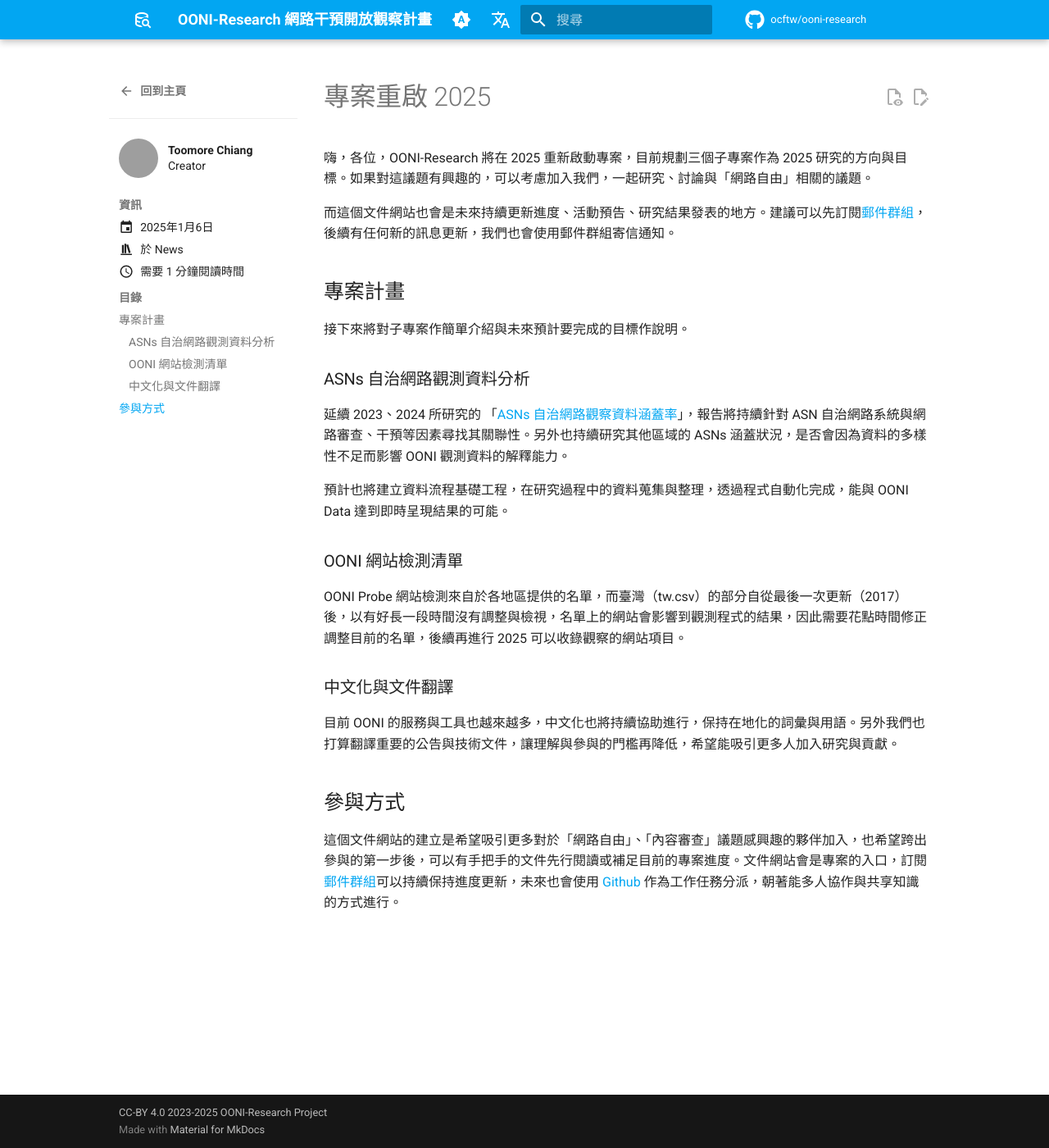
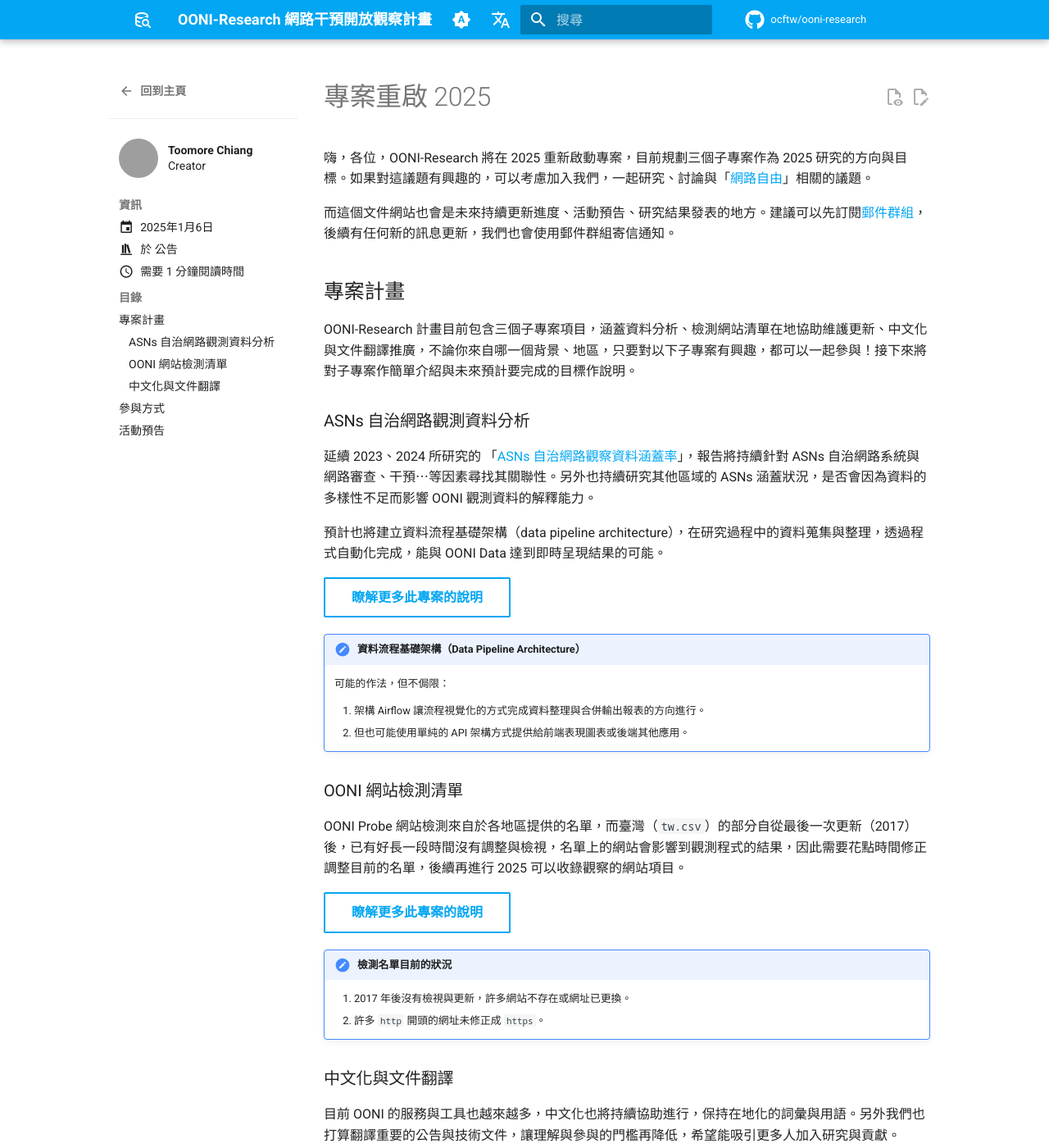
Before and after one commit to ocftw/ooni-research, an MkDocs documentation site: the page built from docs/zh-TW/blog/posts/hello-world.md, in a window 1280 px wide and 1400 px high. Shown: the whole window at 82% size. Built offline with MkDocs 1.6.1 and Material for MkDocs 9.7.7, drawn with Linux system fonts in a browser that asks for light colours; plug-ins that fetch from the network failed and are left out; comment, search, counter and statistics services are not loaded; some of the changed text lies outside the part shown; grey boxes are pictures that could not be loaded.

Commit message:
Update contents
Signed-off-by: Toomore Chiang <toomore0929@gmail.com>

```diff
--- a/docs/overrides/partials/languages/zh-TW.html
+++ b/docs/overrides/partials/languages/zh-TW.html
@@ -30,7 +30,7 @@
   "blog.archive": "封存",
   "blog.categories": "分類",
   "blog.categories.in": "於",
-  "blog.continue": "繼續閱讀",
+  "blog.continue": "（請繼續閱讀→）",
   "blog.draft": "草稿",
   "blog.index": "回到主頁",
   "blog.meta": "資訊",
--- a/docs/zh-TW/blog/posts/hello-world.md
+++ b/docs/zh-TW/blog/posts/hello-world.md
@@ -3,12 +3,12 @@
 authors:
     - toomore
 categories:
-    - News
+    - 公告
 ---
 
 # 專案重啟 2025
 
-嗨，各位，OONI-Research 將在 2025 重新啟動專案，目前規劃三個子專案作為 2025 研究的方向與目標。如果對這議題有興趣的，可以考慮加入我們，一起研究、討論與「網路自由」相關的議題。
+嗨，各位，OONI-Research 將在 2025 重新啟動專案，目前規劃三個子專案作為 2025 研究的方向與目標。如果對這議題有興趣的，可以考慮加入我們，一起研究、討論與「[網路自由](../../internet-freedom-matter.md){target="_blank"}」相關的議題。
 
 而這個文件網站也會是未來持續更新進度、活動預告、研究結果發表的地方。建議可以先訂閱[郵件群組](https://groups.google.com/g/ocftw-ooni-research){target="_blank"}，後續有任何新的訊息更新，我們也會使用郵件群組寄信通知。
 
@@ -16,22 +16,48 @@
 
 ## 專案計畫
 
-接下來將對子專案作簡單介紹與未來預計要完成的目標作說明。
+OONI-Research 計畫目前包含三個子專案項目，涵蓋資料分析、檢測網站清單在地協助維護更新、中文化與文件翻譯推廣，不論你來自哪一個背景、地區，只要對以下子專案有興趣，都可以一起參與！接下來將對子專案作簡單介紹與未來預計要完成的目標作說明。
 
 ### ASNs 自治網路觀測資料分析
 
-延續 2023、2024 所研究的 「[ASNs 自治網路觀察資料涵蓋率](https://ocf.tw/p/ooni/report/202312.html){target="_blank"}」，報告將持續針對 ASN 自治網路系統與網路審查、干預等因素尋找其關聯性。另外也持續研究其他區域的 ASNs 涵蓋狀況，是否會因為資料的多樣性不足而影響 OONI 觀測資料的解釋能力。
+延續 2023、2024 所研究的 「[ASNs 自治網路觀察資料涵蓋率](https://ocf.tw/p/ooni/report/202312.html){target="_blank"}」，報告將持續針對 ASNs 自治網路系統與網路審查、干預⋯等因素尋找其關聯性。另外也持續研究其他區域的 ASNs 涵蓋狀況，是否會因為資料的多樣性不足而影響 OONI 觀測資料的解釋能力。
 
-預計也將建立資料流程基礎工程，在研究過程中的資料蒐集與整理，透過程式自動化完成，能與 OONI Data 達到即時呈現結果的可能。
+預計也將建立資料流程基礎架構（data pipeline architecture），在研究過程中的資料蒐集與整理，透過程式自動化完成，能與 OONI Data 達到即時呈現結果的可能。
+
+[瞭解更多此專案的說明](../../ooni-asns-coverage.md){ .md-button target="_blank" }
+
+!!! note "資料流程基礎架構（Data Pipeline Architecture）"
+
+    可能的作法，但不侷限：
+
+    1. 架構 Airflow 讓流程視覺化的方式完成資料整理與合併輸出報表的方向進行。
+    2. 但也可能使用單純的 API 架構方式提供給前端表現圖表或後端其他應用。
 
 ### OONI 網站檢測清單
 
-OONI Probe 網站檢測來自於各地區提供的名單，而臺灣（tw.csv）的部分自從最後一次更新（2017）後，以有好長一段時間沒有調整與檢視，名單上的網站會影響到觀測程式的結果，因此需要花點時間修正調整目前的名單，後續再進行 2025 可以收錄觀察的網站項目。
+OONI Probe 網站檢測來自於各地區提供的名單，而臺灣（`tw.csv`）的部分自從最後一次更新（2017）後，已有好長一段時間沒有調整與檢視，名單上的網站會影響到觀測程式的結果，因此需要花點時間修正調整目前的名單，後續再進行 2025 可以收錄觀察的網站項目。
+
+[瞭解更多此專案的說明](../../ooni-weblists.md){ .md-button target="_blank" }
+
+!!! note "檢測名單目前的狀況"
+
+    1. 2017 年後沒有檢視與更新，許多網站不存在或網址已更換。
+    2. 許多 `http` 開頭的網址未修正成 `https`。
 
 ### 中文化與文件翻譯
 
 目前 OONI 的服務與工具也越來越多，中文化也將持續協助進行，保持在地化的詞彙與用語。另外我們也打算翻譯重要的公告與技術文件，讓理解與參與的門檻再降低，希望能吸引更多人加入研究與貢獻。
 
+[瞭解更多此專案的說明](../../ooni-i18n.md){ .md-button target="_blank" }
+
 ## 參與方式
 
 這個文件網站的建立是希望吸引更多對於「網路自由」、「內容審查」議題感興趣的夥伴加入，也希望跨出參與的第一步後，可以有手把手的文件先行閱讀或補足目前的專案進度。文件網站會是專案的入口，訂閱[郵件群組](https://groups.google.com/g/ocftw-ooni-research){target="_blank"}可以持續保持進度更新，未來也會使用 [Github](https://github.com/ocftw/ooni-research){target="_blank"} 作為工作任務分派，朝著能多人協作與共享知識的方式進行。
+
+## 活動預告
+
+由於 [RightsCon 2025](https://rightscon.summit.tc/catalog/rightscon-2025){target="_blank"} 將在台北舉辦，許多國際專案團隊與社群也將在二月底來到台北參與活動，我們有幸的與 Tor、OONI 的團隊在會議前舉辦一場工作坊與講座活動，目前時間預定在 2025/02/23 下午與晚上，有興趣來到現場瞭解 Tor、OONI 專案或與專案團隊成員交流，也請把握這次機會喔！
+
+!!! question "如何報名？"
+
+    由於活動報名流程還在籌備中，可以先訂閱[郵件群組](https://groups.google.com/g/ocftw-ooni-research){target="_blank"}，當活動地點與報名方式確定，將會透過專案郵件群組發送提醒通知，不要錯過了！
```
